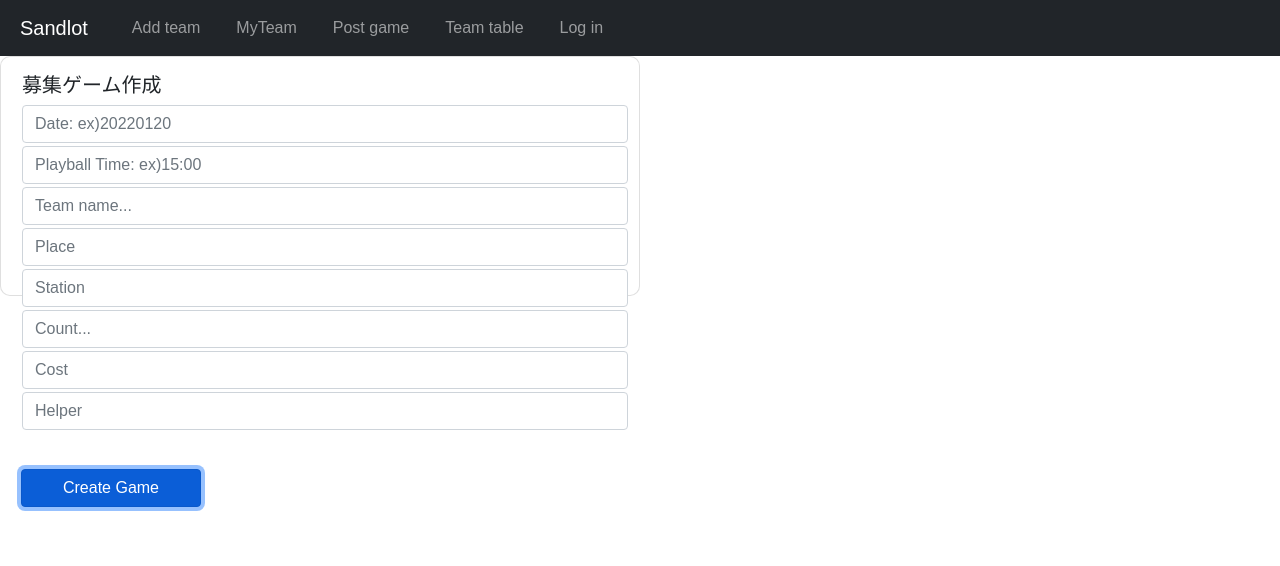
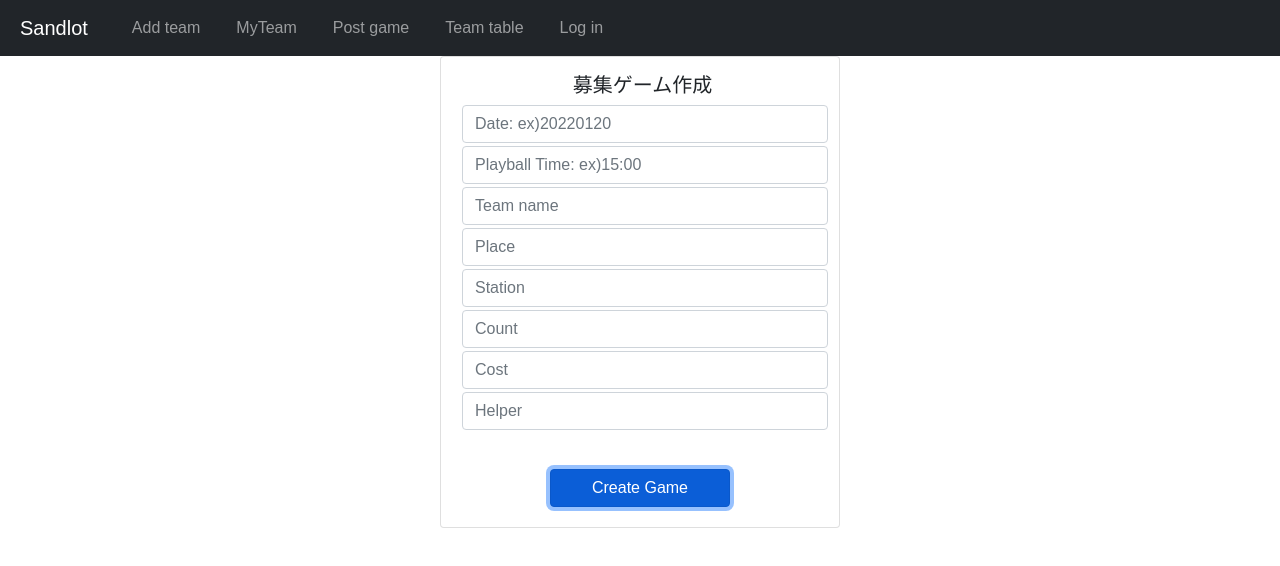
Before and after one commit to kaheiseki/sandlot, a React (Create React App) app: page /creategame in a window 1280 px wide. Shown: the top 566 px of the page. Built offline with nearby package versions, Linux system fonts and the light colour scheme.

Commit message:
update css

```diff
--- /dev/null
+++ b/src/pages/add_teams/add_team.css
@@ -0,0 +1,5 @@
+.add_team_card{
+  width: 400px;
+  margin: 0 auto;
+  text-align: center;
+}
--- a/src/pages/add_teams/add_team.js
+++ b/src/pages/add_teams/add_team.js
@@ -12,6 +12,8 @@ import {
 } from "firebase/firestore";
 import 'bootstrap/dist/css/bootstrap.min.css';
 import {Card,Button} from 'react-bootstrap';
+import './add_team.css';
+
 
 export const AddTeam = () => {
 
@@ -26,8 +28,8 @@ export const AddTeam = () => {
   };
 
   return(
-    <div className='CreateGamePost'>
-      <Card style={{ width: "40rem" , height:"15rem",borderRadius:"10px"}}>
+    <div>
+      <Card className='add_team_card'>
         <Card.Body>
           <Card.Title className='createGamePostTitle'>新規チーム作成</Card.Title>
           <input
--- a/src/pages/create_game_post/create_game_post.css
+++ b/src/pages/create_game_post/create_game_post.css
@@ -1,3 +1,14 @@
+.CreateGamePost{
+  text-align: center;
+  /* height: 800px; */
+  /* margin: 0 auto; */
+  outline: none;
+}
+.create_game_card{
+  width: 400px;
+  margin: 0 auto;
+}
+
 .createGamePostTitle{
   margin-left: 5px;
 }
--- a/src/pages/create_game_post/create_game_post.js
+++ b/src/pages/create_game_post/create_game_post.js
@@ -43,7 +43,7 @@ export const CreateGamePost = () => {
 
   return (
     <div className='CreateGamePost'>
-      <Card style={{ width: "40rem" , height:"15rem",borderRadius:"10px"}}>
+      <Card className="create_game_card">
         <Card.Body>
           <Card.Title className='createGamePostTitle'>募集ゲーム作成</Card.Title>
           <input
@@ -65,7 +65,7 @@ export const CreateGamePost = () => {
           />
           <input
             className='form-control'
-            placeholder="Team name..."
+            placeholder="Team name"
             onChange={(event) => {
               setNewTeamName(event.target.value);
             }}
@@ -87,7 +87,7 @@ export const CreateGamePost = () => {
           <input
             className='form-control'
             type="number"
-            placeholder="Count..."
+            placeholder="Count"
             onChange={(event) => {
               setNewCount(event.target.value);
             }}
@@ -114,10 +114,7 @@ export const CreateGamePost = () => {
               Create Game
           </Button>
         </form>
-
       </Card>
-
-
     </div>
   );
 }
```
